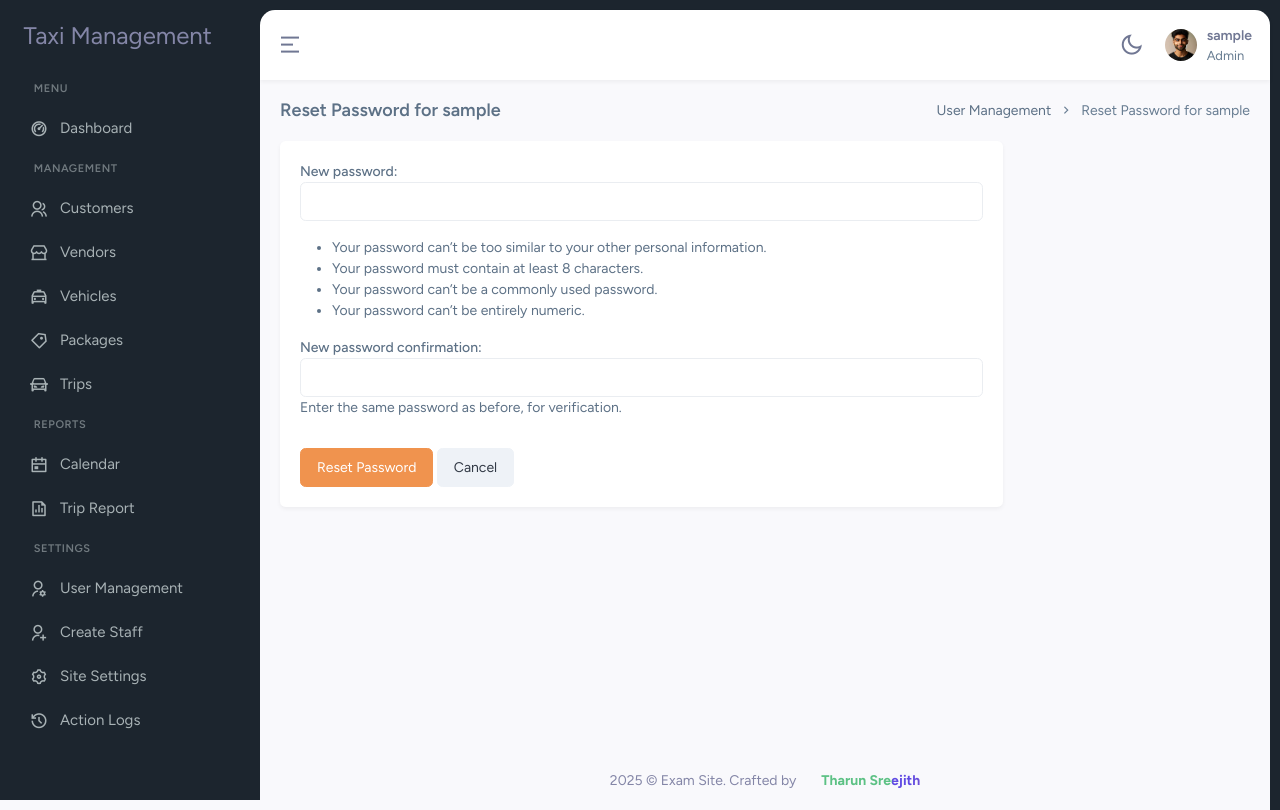
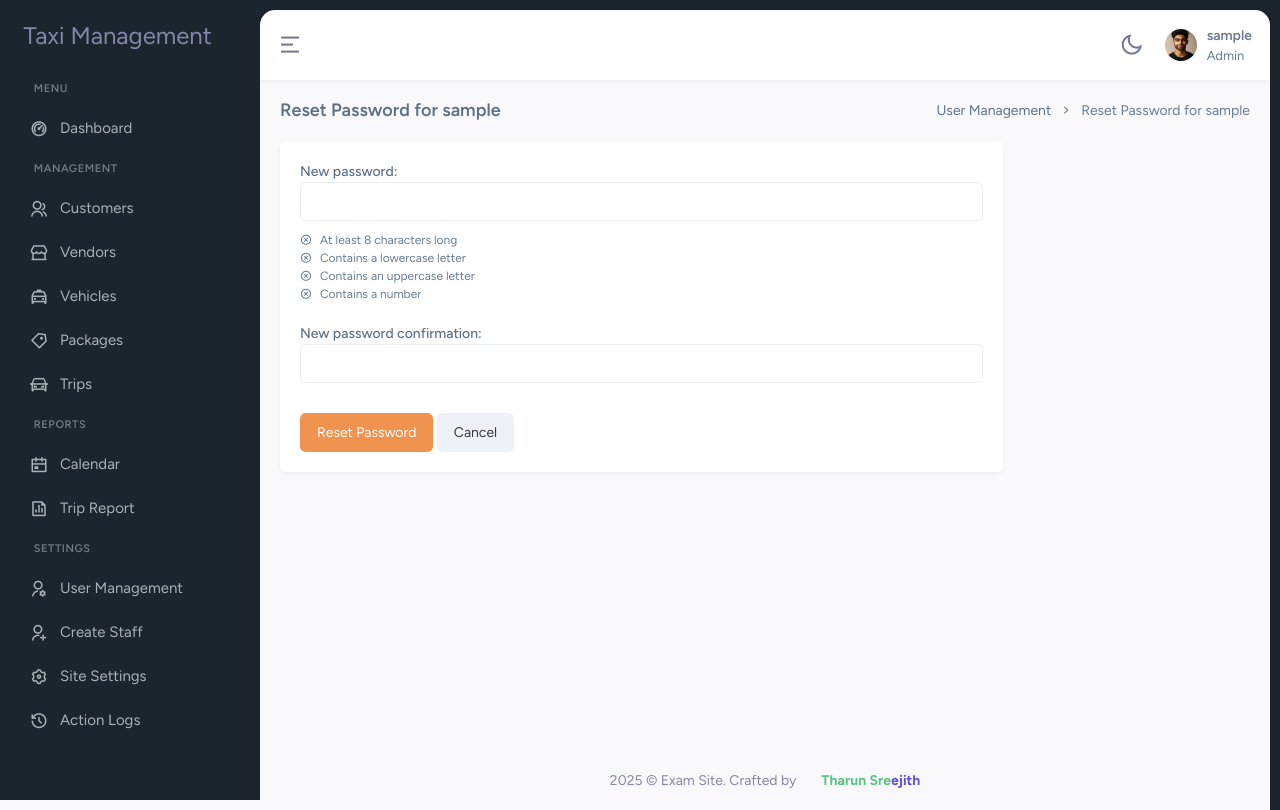
Before and after one commit to TharunSree/Taxi_Managment, a Django app: page /auth/users/1/reset-password/ in a window 1280 px wide. Run offline with Django 5.2, Linux system fonts and the light colour scheme; the visitor is signed in with stand-in values (Sample User, id 1); data comes from the database, SQL or seed files in the repository; some libraries are stand-ins or nearby versions.

Commit message:
Enhance admin password reset form with validation hints and update model ordering

```diff
--- a/customers/models.py
+++ b/customers/models.py
@@ -26,4 +26,4 @@ class Customer(models.Model):
         return f"{self.name} - {self.phone}"
 
     class Meta:
-        ordering = ['-created_at']
+        ordering = ['-name']
--- a/templates/authentication/admin_password_reset_form.html
+++ b/templates/authentication/admin_password_reset_form.html
@@ -10,7 +10,29 @@
                 <div class="card-body">
                     <form method="post" novalidate>
                         {% csrf_token %}
-                        {{ form.as_p }}
+
+                        <div class="mb-3">
+                            {{ form.new_password1.label_tag }}
+                            {{ form.new_password1 }}
+                            <div id="password-validation-hints" class="mt-2">
+                                <small id="length" class="d-block text-muted"><i class="ri-close-circle-line me-1"></i> At least 8 characters long</small>
+                                <small id="lowercase" class="d-block text-muted"><i class="ri-close-circle-line me-1"></i> Contains a lowercase letter</small>
+                                <small id="uppercase" class="d-block text-muted"><i class="ri-close-circle-line me-1"></i> Contains an uppercase letter</small>
+                                <small id="number" class="d-block text-muted"><i class="ri-close-circle-line me-1"></i> Contains a number</small>
+                            </div>
+                            {% if form.new_password1.errors %}
+                                <div class="invalid-feedback d-block">{{ form.new_password1.errors.as_text }}</div>
+                            {% endif %}
+                        </div>
+
+                        <div class="mb-3">
+                            {{ form.new_password2.label_tag }}
+                            {{ form.new_password2 }}
+                            {% if form.new_password2.errors %}
+                                <div class="invalid-feedback d-block">{{ form.new_password2.errors.as_text }}</div>
+                            {% endif %}
+                        </div>
+
                         <div class="mt-4">
                             <button type="submit" class="btn btn-warning">Reset Password</button>
                             <a href="{% url 'user_list' %}" class="btn btn-light">Cancel</a>
@@ -21,3 +43,38 @@
         </div>
     </div>
 {% endblock page_content %}
+
+{% block extra_javascript %}
+<script>
+document.addEventListener('DOMContentLoaded', function() {
+    const passwordInput = document.getElementById('id_new_password1');
+    const lengthHint = document.getElementById('length');
+    const lowercaseHint = document.getElementById('lowercase');
+    const uppercaseHint = document.getElementById('uppercase');
+    const numberHint = document.getElementById('number');
+
+    const validatePassword = () => {
+        const password = passwordInput.value;
+
+        const updateHint = (element, isValid) => {
+            if (isValid) {
+                element.classList.remove('text-muted');
+                element.classList.add('text-success');
+                element.querySelector('i').className = 'ri-check-line me-1';
+            } else {
+                element.classList.remove('text-success');
+                element.classList.add('text-muted');
+                element.querySelector('i').className = 'ri-close-circle-line me-1';
+            }
+        };
+
+        updateHint(lengthHint, password.length >= 8);
+        updateHint(lowercaseHint, /[a-z]/.test(password));
+        updateHint(uppercaseHint, /[A-Z]/.test(password));
+        updateHint(numberHint, /[0-9]/.test(password));
+    };
+
+    passwordInput.addEventListener('input', validatePassword);
+});
+</script>
+{% endblock extra_javascript %}
--- a/vehicles/models.py
+++ b/vehicles/models.py
@@ -27,4 +27,4 @@ class Vehicle(models.Model):
         return f"{self.number} - {self.type} ({self.vendor.name})"
 
     class Meta:
-        ordering = ['-created_at']
+        ordering = ['-make']
--- a/vendors/models.py
+++ b/vendors/models.py
@@ -11,4 +11,4 @@ class Vendor(models.Model):
         return f"{self.name} ({self.district})"
 
     class Meta:
-        ordering = ['-created_at']
+        ordering = ['-name']
```
